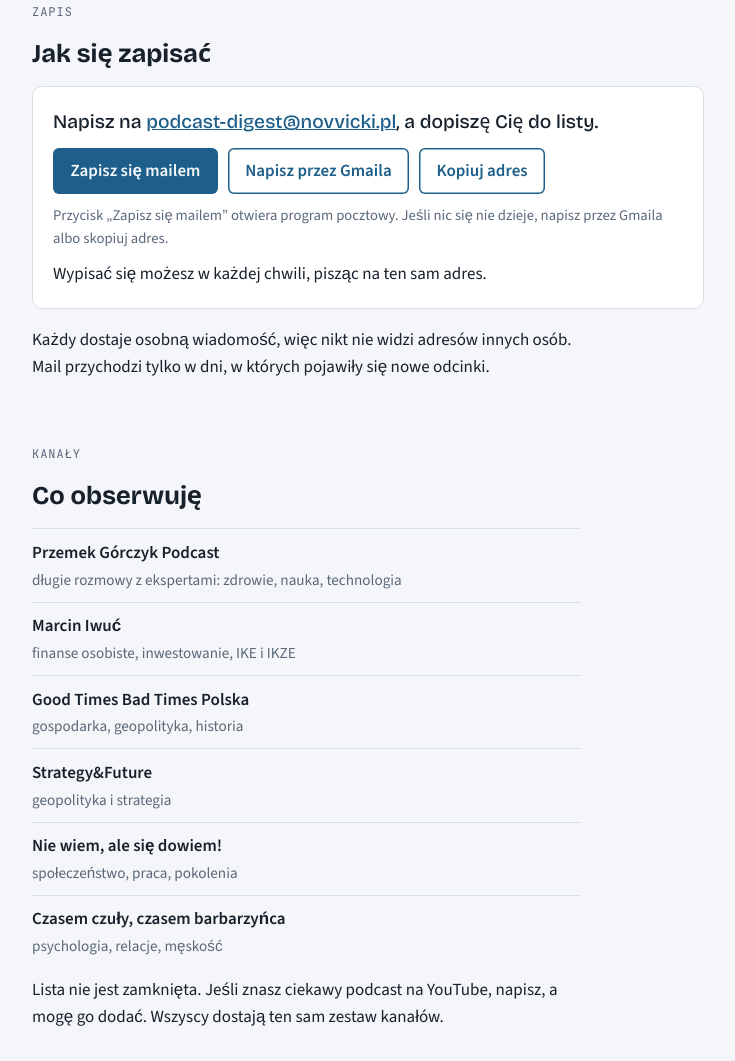
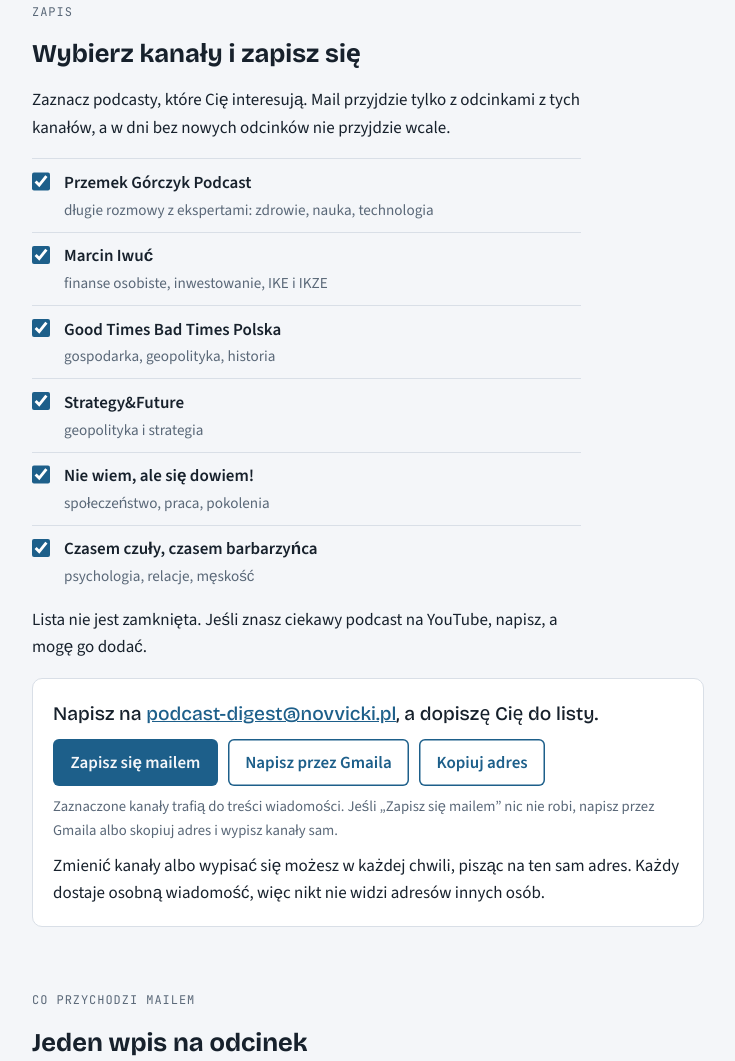
Before and after one commit to nowickit/podcast-digest, a plain HTML site: page index.html in a window 1280 px wide. Shown: the part 989-2050 px from the top of the page, without its empty margins (272-1007 px from the left). Drawn offline with nearby package versions, Linux system fonts and the light colour scheme.

Commit message:
Let visitors pick channels; signup email lists the chosen ones

```diff
--- a/index.html
+++ b/index.html
@@ -162,8 +162,12 @@ footer { border-top: 1px solid var(--line); padding-block: 1.5rem 3rem; color: v
 }
 
 .channels { list-style: none; padding: 0; display: grid; gap: 0.6rem; }
-.channels li { display: grid; gap: 0.1rem; border-top: 1px solid var(--line); padding-top: 0.6rem; }
-.channels li span { color: var(--muted); font-size: 0.95rem; }
+.channels li { border-top: 1px solid var(--line); padding-top: 0.6rem; }
+.channels label { display: grid; grid-template-columns: 1.4rem 1fr; gap: 0.6rem; align-items: start; cursor: pointer; }
+.channels input { width: 1.15rem; height: 1.15rem; margin: 0.2rem 0 0; accent-color: var(--accent); cursor: pointer; }
+.channels label > span { display: grid; gap: 0.1rem; }
+.channels label > span > span { color: var(--muted); font-size: 0.95rem; }
+.btn[aria-disabled="true"] { opacity: 0.45; pointer-events: none; }
 .signup { background: var(--surface); border: 1px solid var(--line); border-radius: 10px; padding: 1.25rem; display: grid; gap: 0.6rem; }
 .signup .addr { font-family: var(--f-display); font-size: 1.2rem; font-weight: 500; }
 .signup .addr a { word-break: break-all; }
@@ -234,32 +238,27 @@ button.btn { font: inherit; font-weight: 600; border: 0; cursor: pointer; }
 
     <section>
       <span class="label">Zapis</span>
-      <h2>Jak się zapisać</h2>
+      <h2>Wybierz kanały i zapisz się</h2>
+      <p>Zaznacz podcasty, które Cię interesują. Mail przyjdzie tylko z odcinkami z tych kanałów, a w dni bez nowych odcinków nie przyjdzie wcale.</p>
+      <ul class="channels" id="channels">
+        <li><label for="ch-1"><input type="checkbox" id="ch-1" name="kanal" value="Przemek Górczyk Podcast" checked><span><strong>Przemek Górczyk Podcast</strong><span>długie rozmowy z ekspertami: zdrowie, nauka, technologia</span></span></label></li>
+        <li><label for="ch-2"><input type="checkbox" id="ch-2" name="kanal" value="Marcin Iwuć" checked><span><strong>Marcin Iwuć</strong><span>finanse osobiste, inwestowanie, IKE i IKZE</span></span></label></li>
+        <li><label for="ch-3"><input type="checkbox" id="ch-3" name="kanal" value="Good Times Bad Times Polska" checked><span><strong>Good Times Bad Times Polska</strong><span>gospodarka, geopolityka, historia</span></span></label></li>
+        <li><label for="ch-4"><input type="checkbox" id="ch-4" name="kanal" value="Strategy&amp;Future" checked><span><strong>Strategy&amp;Future</strong><span>geopolityka i strategia</span></span></label></li>
+        <li><label for="ch-5"><input type="checkbox" id="ch-5" name="kanal" value="Nie wiem, ale się dowiem!" checked><span><strong>Nie wiem, ale się dowiem!</strong><span>społeczeństwo, praca, pokolenia</span></span></label></li>
+        <li><label for="ch-6"><input type="checkbox" id="ch-6" name="kanal" value="Czasem czuły, czasem barbarzyńca" checked><span><strong>Czasem czuły, czasem barbarzyńca</strong><span>psychologia, relacje, męskość</span></span></label></li>
+      </ul>
+      <p>Lista nie jest zamknięta. Jeśli znasz ciekawy podcast na YouTube, napisz, a mogę go dodać.</p>
       <div class="signup">
-        <p class="addr">Napisz na <a href="mailto:podcast-digest@novvicki.pl?subject=Zapis%20na%20Samo%20sedno&amp;body=Cze%C5%9B%C4%87%2C%0D%0A%0D%0Achc%C4%99%20dostawa%C4%87%20codzienne%20podsumowania%20podcast%C3%B3w%20na%20ten%20adres.%0D%0A%0D%0AImi%C4%99%3A%20%0D%0A">podcast-digest@novvicki.pl</a>, a dopiszę Cię do listy.</p>
+        <p class="addr">Napisz na <a class="js-signup" href="mailto:podcast-digest@novvicki.pl?subject=Zapis%20na%20Samo%20sedno&amp;body=Cze%C5%9B%C4%87%2C%0D%0A%0D%0Achc%C4%99%20dostawa%C4%87%20codzienne%20podsumowania%20podcast%C3%B3w%20na%20ten%20adres.%0D%0A%0D%0AImi%C4%99%3A%20%0D%0A">podcast-digest@novvicki.pl</a>, a dopiszę Cię do listy.</p>
         <div class="actions">
-          <a class="btn" href="mailto:podcast-digest@novvicki.pl?subject=Zapis%20na%20Samo%20sedno&amp;body=Cze%C5%9B%C4%87%2C%0D%0A%0D%0Achc%C4%99%20dostawa%C4%87%20codzienne%20podsumowania%20podcast%C3%B3w%20na%20ten%20adres.%0D%0A%0D%0AImi%C4%99%3A%20%0D%0A">Zapisz się mailem</a>
-          <a class="btn btn-ghost" href="https://mail.google.com/mail/?view=cm&amp;fs=1&amp;to=podcast-digest%40novvicki.pl&amp;su=Zapis%20na%20Samo%20sedno&amp;body=Cze%C5%9B%C4%87%2C%0A%0Achc%C4%99%20dostawa%C4%87%20codzienne%20podsumowania%20podcast%C3%B3w%20na%20ten%20adres.%0A%0AImi%C4%99%3A%20%0A" target="_blank" rel="noopener">Napisz przez Gmaila</a>
+          <a class="btn js-signup" id="btn-mailto" href="mailto:podcast-digest@novvicki.pl?subject=Zapis%20na%20Samo%20sedno&amp;body=Cze%C5%9B%C4%87%2C%0D%0A%0D%0Achc%C4%99%20dostawa%C4%87%20codzienne%20podsumowania%20podcast%C3%B3w%20na%20ten%20adres.%0D%0A%0D%0AImi%C4%99%3A%20%0D%0A">Zapisz się mailem</a>
+          <a class="btn btn-ghost" id="btn-gmail" href="https://mail.google.com/mail/?view=cm&amp;fs=1&amp;to=podcast-digest%40novvicki.pl&amp;su=Zapis%20na%20Samo%20sedno&amp;body=Cze%C5%9B%C4%87%2C%0A%0Achc%C4%99%20dostawa%C4%87%20codzienne%20podsumowania%20podcast%C3%B3w%20na%20ten%20adres.%0A%0AImi%C4%99%3A%20%0A" target="_blank" rel="noopener">Napisz przez Gmaila</a>
           <button class="btn btn-ghost" type="button" id="copy-addr" data-addr="podcast-digest@novvicki.pl">Kopiuj adres</button>
         </div>
-        <p class="hint" id="copy-status" role="status" aria-live="polite">Przycisk „Zapisz się mailem” otwiera program pocztowy. Jeśli nic się nie dzieje, napisz przez Gmaila albo skopiuj adres.</p>
-        <p>Wypisać się możesz w każdej chwili, pisząc na ten sam adres.</p>
+        <p class="hint" id="copy-status" role="status" aria-live="polite">Zaznaczone kanały trafią do treści wiadomości. Jeśli „Zapisz się mailem” nic nie robi, napisz przez Gmaila albo skopiuj adres i wypisz kanały sam.</p>
+        <p>Zmienić kanały albo wypisać się możesz w każdej chwili, pisząc na ten sam adres. Każdy dostaje osobną wiadomość, więc nikt nie widzi adresów innych osób.</p>
       </div>
-      <p>Każdy dostaje osobną wiadomość, więc nikt nie widzi adresów innych osób. Mail przychodzi tylko w dni, w których pojawiły się nowe odcinki.</p>
-    </section>
-
-    <section>
-      <span class="label">Kanały</span>
-      <h2>Co obserwuję</h2>
-      <ul class="channels">
-        <li><strong>Przemek Górczyk Podcast</strong><span>długie rozmowy z ekspertami: zdrowie, nauka, technologia</span></li>
-        <li><strong>Marcin Iwuć</strong><span>finanse osobiste, inwestowanie, IKE i IKZE</span></li>
-        <li><strong>Good Times Bad Times Polska</strong><span>gospodarka, geopolityka, historia</span></li>
-        <li><strong>Strategy&amp;Future</strong><span>geopolityka i strategia</span></li>
-        <li><strong>Nie wiem, ale się dowiem!</strong><span>społeczeństwo, praca, pokolenia</span></li>
-        <li><strong>Czasem czuły, czasem barbarzyńca</strong><span>psychologia, relacje, męskość</span></li>
-      </ul>
-      <p>Lista nie jest zamknięta. Jeśli znasz ciekawy podcast na YouTube, napisz, a mogę go dodać. Wszyscy dostają ten sam zestaw kanałów.</p>
     </section>
 
     <section>
@@ -296,7 +295,7 @@ button.btn { font: inherit; font-weight: 600; border: 0; cursor: pointer; }
         <li><div><h3>Transkrypcja</h3><p>Pobieram napisy z YouTube, opis i rozdziały, i dzielę rozmowę na bloki po 30 sekund.</p></div></li>
         <li><div><h3>Początek rozmowy</h3><p>Model językowy ocenia każdy blok z pierwszych 12 minut: treść, zapowiedź, reklama, autopromocja albo czołówka. Start to pierwsze 3 minuty treści bez przerwy.</p></div></li>
         <li><div><h3>Streszczenie</h3><p>Na podstawie całej rozmowy powstaje streszczenie, ocena, czy tytuł i opis odpowiadają treści, i 3–6 najciekawszych momentów z czasem.</p></div></li>
-        <li><div><h3>Mail o 19:00</h3><p>Wszystkie nowe odcinki z danego dnia trafiają do jednego maila.</p></div></li>
+        <li><div><h3>Mail o 19:00</h3><p>Nowe odcinki z Twoich kanałów z danego dnia trafiają do jednego maila.</p></div></li>
       </ol>
     </section>
 
@@ -323,6 +322,35 @@ button.btn { font: inherit; font-weight: 600; border: 0; cursor: pointer; }
   <footer>Samo sedno · podcast digest</footer>
 </div>
 <script>
+(() => {
+  const ADDR = "podcast-digest@novvicki.pl";
+  const SUBJECT = "Zapis na Samo sedno";
+  const boxes = [...document.querySelectorAll('input[name="kanal"]')];
+  const status = document.getElementById("copy-status");
+  const defaultHint = status.textContent;
+
+  function body(nl) {
+    const chosen = boxes.filter(b => b.checked).map(b => b.value);
+    const list = chosen.length === boxes.length
+      ? "wszystkich kanałów"
+      : "tych kanałów:" + nl + chosen.map(c => "- " + c).join(nl);
+    return "Cześć," + nl + nl + "chcę dostawać podsumowania " + list + nl + nl + "Imię: " + nl;
+  }
+
+  function update() {
+    const none = !boxes.some(b => b.checked);
+    const mailto = "mailto:" + ADDR + "?subject=" + encodeURIComponent(SUBJECT) + "&body=" + encodeURIComponent(body("\r\n"));
+    const gmail = "https://mail.google.com/mail/?view=cm&fs=1&to=" + encodeURIComponent(ADDR) +
+      "&su=" + encodeURIComponent(SUBJECT) + "&body=" + encodeURIComponent(body("\n"));
+    document.querySelectorAll(".js-signup").forEach(a => a.href = mailto);
+    document.getElementById("btn-gmail").href = gmail;
+    ["btn-mailto", "btn-gmail"].forEach(id => document.getElementById(id).setAttribute("aria-disabled", none));
+    status.textContent = none ? "Zaznacz co najmniej jeden kanał." : defaultHint;
+  }
+
+  boxes.forEach(b => b.addEventListener("change", update));
+  update();
+})();
 document.getElementById("copy-addr").addEventListener("click", async (e) => {
   const addr = e.currentTarget.dataset.addr;
   const status = document.getElementById("copy-status");
```
